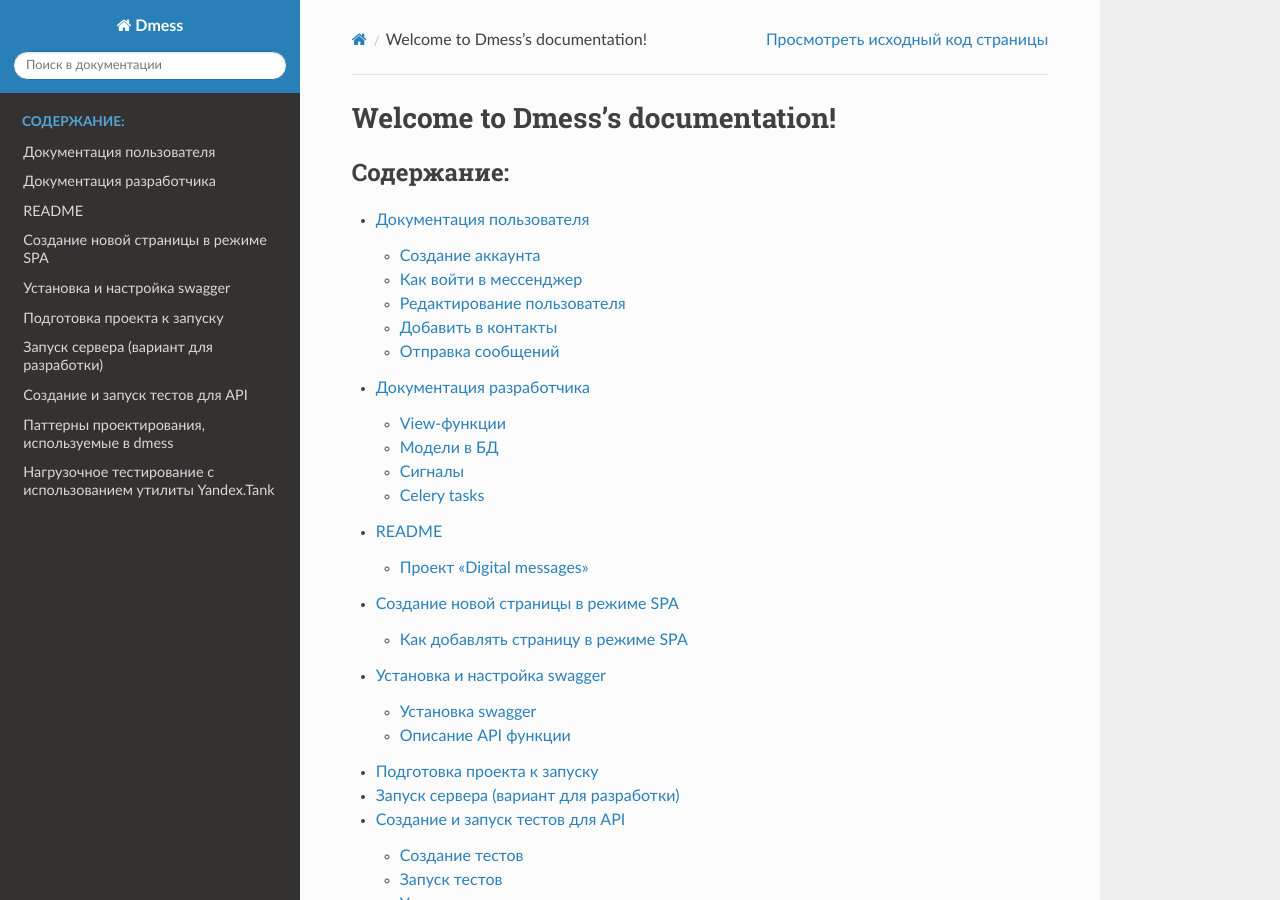
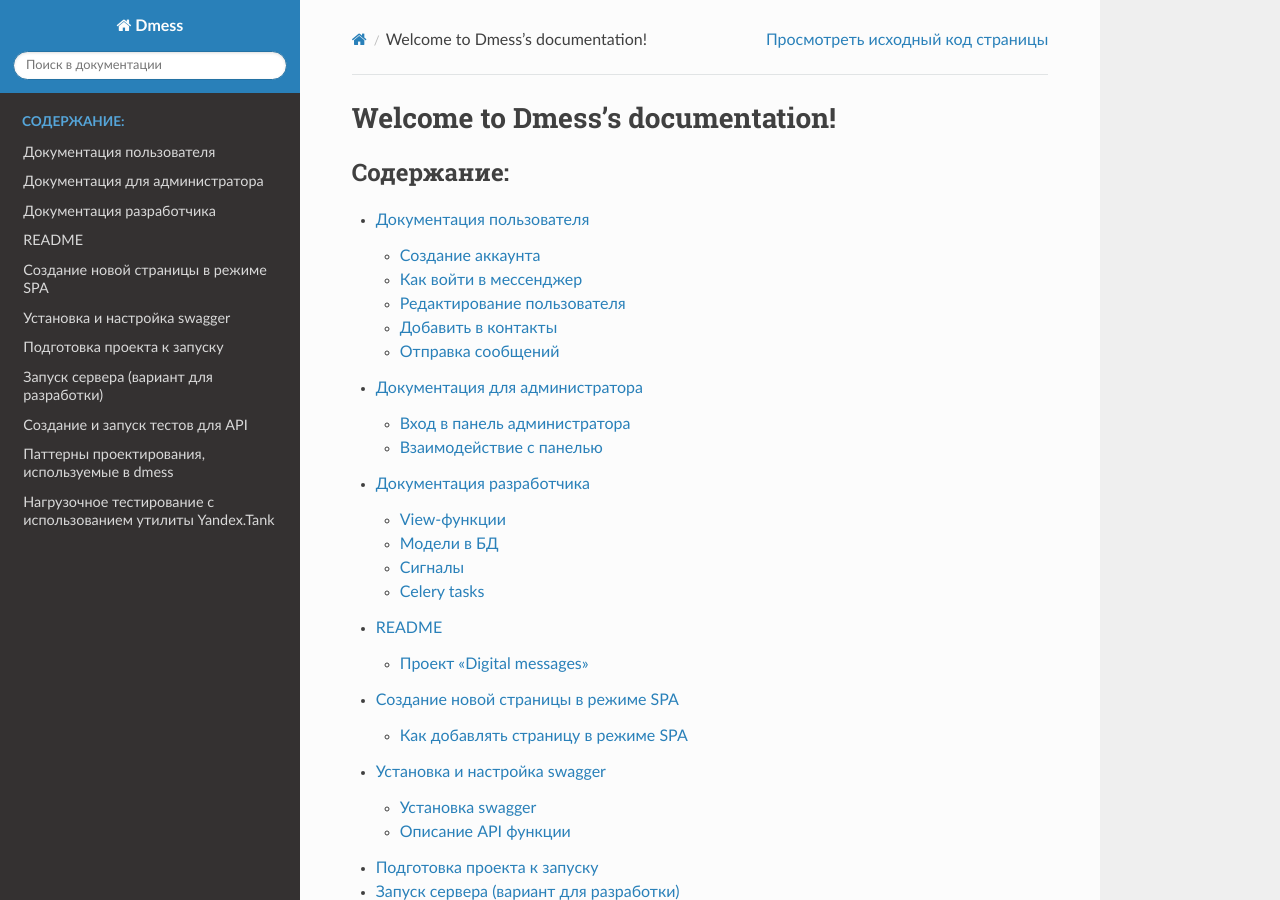
Before and after one commit to ovzen/dmess-, a Sphinx documentation site: the page built from docs/index.rst, in a window 1280 px wide and 900 px high. Built offline with Sphinx 7.4.7 and the Read the Docs theme 2.0.0, drawn with Linux system fonts in a browser that asks for light colours; some of the changed lines change nothing that is shown.

Commit message:
Added admin guide

```diff
--- /dev/null
+++ b/docs/admin_guide.rst
@@ -0,0 +1,59 @@
+Документация для администратора
+===============================
+
+В этой документации подробно описаны принципы управления аккаунтом с правами администратора
+
+.. contents:: Содержание
+   :depth: 3
+
+Вход в панель администратора
+----------------------------
+
+Для входа в панель администратора необходимо авторизоваться аккаунтомс повышенными правами.
+После этого во вкладке настроек нажать на кнопку "The Dark Admin Dide".
+
+.. image:: _static/Переход.png
+    :align: center
+
+Взаимодействие с панелью
+------------------------
+
+Меню Dashboard
+~~~~~~~~~~~~~~
+
+Данное меню позволяет отслеживать активность пользователей и разработчиков,
+просматривать список сотрудников а так же создавать сообщение на сервере.
+
+.. image:: _static/Dashboard.png
+    :align: center
+
+Меню Users
+~~~~~~~~~~
+
+Users - раздел панели администратора, позволяющий просматривать список всех пользователей и создавать их при необходимости.
+
+Для создания пользователя нужно:
+
+* Нажать на кнопку "Создать пользователя"
+* Указать данные в нужные поля
+
+.. image:: _static/Users.png
+    :align: center
+
+Меню DialogActivity
+~~~~~~~~~~~~~~~~~~~
+
+DialogActivity - меню, показывающее список всех диалогов.
+Диалоги из списка можно просматривать.
+
+.. image:: _static/DialogActivity.png
+    :align: center
+
+Меню Invites
+~~~~~~~~~~~~
+
+Блок Invites отображает все созданные пользователями ссылки для приглашения своих друзей.
+Генерируется код и ссылка, которую нужно отправить своему другу.
+
+.. image:: _static/Invites.png
+    :align: center
--- a/docs/index.rst
+++ b/docs/index.rst
@@ -11,6 +11,7 @@
    :caption: Содержание:
 
    user_guide.rst
+   admin_guide.rst
    modules/docs
    readme
    vue_page
```
Also changed, not shown: docs/_static/Dashboard.png (added), docs/_static/DialogActivity.png (added), docs/_static/Invites.png (added), docs/_static/Users.png (added), docs/_static/Переход.png (added).
